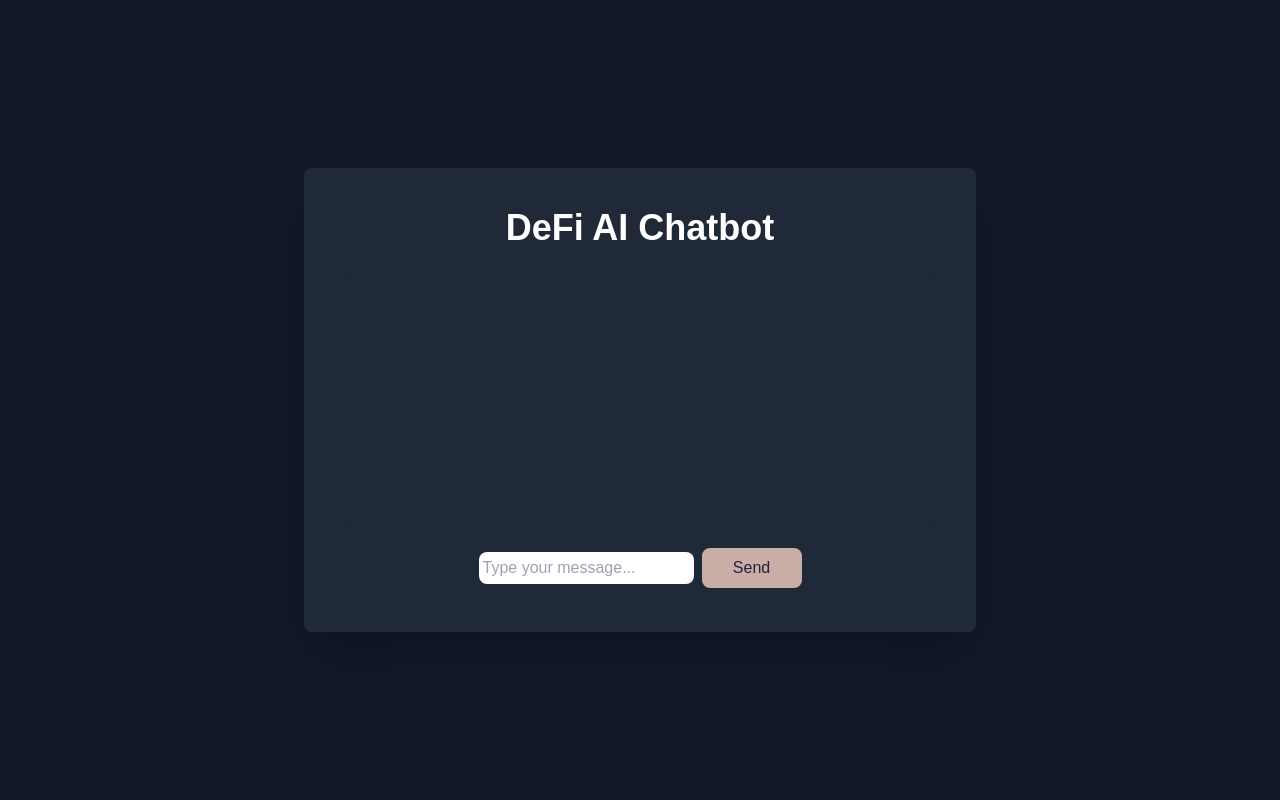
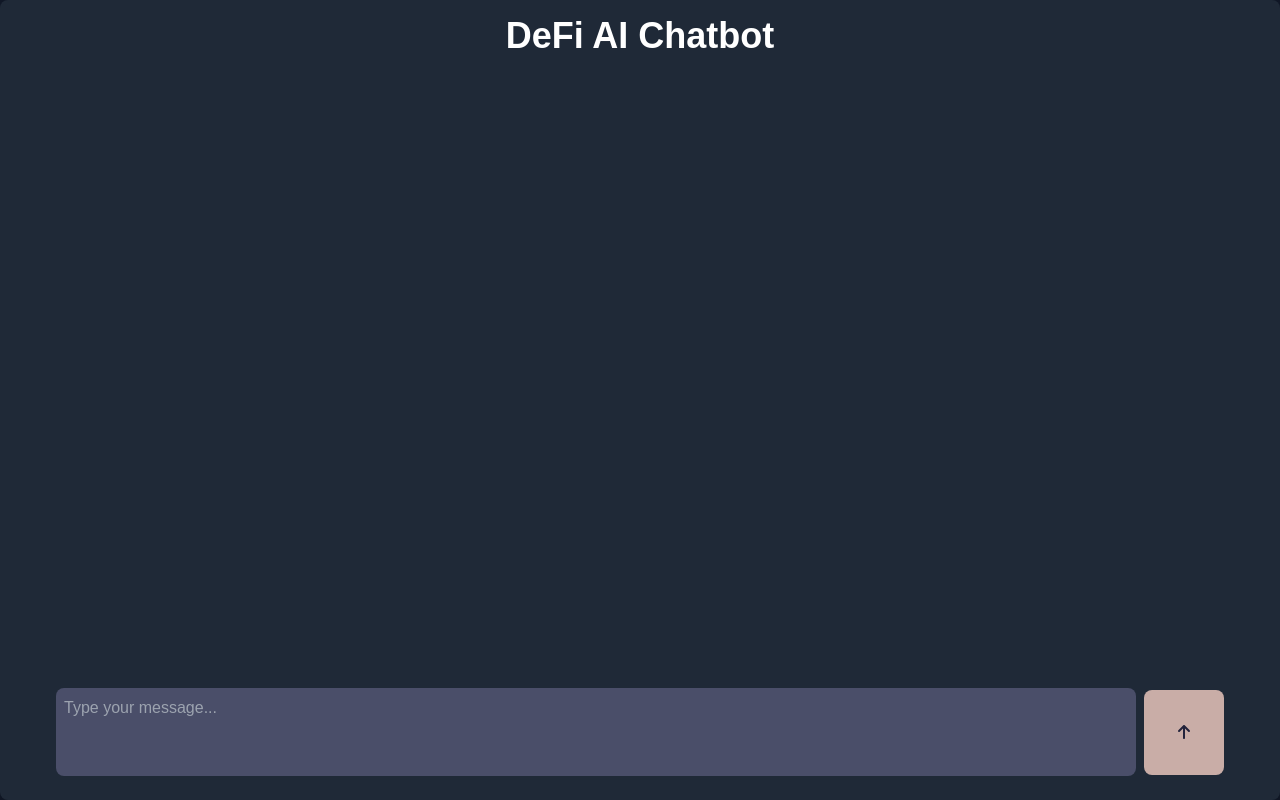
Before and after one commit to nickopicz/fungi-assessment, a Next.js app in the folder frontend/: page / in a window 1280 px wide. Built offline with nearby package versions, Linux system fonts and the light colour scheme.

Commit message:
increased scale of things

```diff
--- a/frontend/app/app.tsx
+++ b/frontend/app/app.tsx
@@ -14,27 +14,22 @@ interface Message {
 const App: React.FC = () => {
 	const [messages, setMessages] = useState<Message[]>([]);
 	const [inputMessage, setInputMessage] = useState<string>('');
-	// const [fullResponse, setFullResponse] = useState<string>('');
 	const fullResponse = useRef('');
 	const dispatch = useDispatch();
 
 	// Function to handle AI message stream updates
 	const handleStreamUpdate = (streamedContent: string) => {
 		setMessages((prevMessages) => {
-			// Check if the last message is from AI and append to it
 			const lastMessage = prevMessages[prevMessages.length - 1];
 			if (lastMessage && lastMessage.role === 'ai') {
 				fullResponse.current = streamedContent;
-				console.log('full response: ', fullResponse);
-				// Append only new content from streamedContent
 				const updatedMessages = [...prevMessages];
 				updatedMessages[updatedMessages.length - 1] = {
 					...lastMessage,
-					content: fullResponse.current, // Append new chunk of content
+					content: fullResponse.current,
 				};
 				return updatedMessages;
 			} else {
-				// If there's no AI message yet, create a new one
 				return [...prevMessages, { content: streamedContent, role: 'ai' }];
 			}
 		});
@@ -46,14 +41,12 @@ const App: React.FC = () => {
 		dispatch(setLoading(true));
 		const userMessage: string = inputMessage;
 
-		// Add user's message to the chat
 		setMessages((prevMessages) => [
 			...prevMessages,
 			{ content: userMessage, role: 'user' },
 		]);
-		setInputMessage(''); // Clear the input field
+		setInputMessage('');
 
-		// Send message to backend and start streaming AI response
 		try {
 			await sendMessageToBackend(userMessage, handleStreamUpdate);
 		} catch (error) {
@@ -66,10 +59,16 @@ const App: React.FC = () => {
 	};
 
 	return (
-		<div className="min-h-screen bg-gray-900 p-8 text-white flex justify-center items-center">
-			<div className="max-w-2xl w-full bg-gray-800 p-10 shadow-2xl rounded-lg">
-				<h1 className="text-4xl font-bold mb-6 text-center">DeFi AI Chatbot</h1>
+		<div className="w-screen h-screen flex flex-col bg-gray-900 text-white">
+			<div className="flex-grow flex flex-col justify-between items-center w-full h-full">
+				<div className="w-full h-full bg-gray-800 p-4 shadow-2xl rounded-lg flex flex-col">
+					<h1 className="text-4xl font-bold mb-4 text-center">
+						DeFi AI Chatbot
+					</h1>
+					<div className="flex-grow overflow-y-auto">
 						<ChatContainer messages={messages} />
+					</div>
+					<div className="mt-4">
 						<InputArea
 							inputMessage={inputMessage}
 							setInputMessage={setInputMessage}
@@ -77,6 +76,8 @@ const App: React.FC = () => {
 						/>
 					</div>
 				</div>
+			</div>
+		</div>
 	);
 };
 
--- a/frontend/components/ChatContainer.tsx
+++ b/frontend/components/ChatContainer.tsx
@@ -1,5 +1,6 @@
 import React, { useEffect, useRef } from 'react';
 import Message from './Message';
+
 interface ChatContainerProps {
 	messages: { content: string; role: 'user' | 'ai' }[];
 }
@@ -17,14 +18,18 @@ const ChatContainer: React.FC<ChatContainerProps> = ({ messages }) => {
 	return (
 		<div
 			ref={chatRef}
-			className="h-64 overflow-y-scroll bg-gray-800 p-4 rounded-lg mb-4"
+			className="h-150 overflow-y-scroll bg-gray-800 p-4 mb-4 flex flex-col gap-4"
 		>
 			{messages.map((message, index) => (
 				<Message
 					key={index}
 					content={message.content}
 					role={message.role}
-					className={message.role === 'user' ? 'bg-accent' : 'bg-background'}
+					className={
+						message.role === 'user'
+							? 'bg-accent ml-auto w-3/4 text-right'
+							: 'bg-background mr-auto w-3/4 text-left'
+					}
 				/>
 			))}
 		</div>
--- a/frontend/components/InputArea.jsx
+++ b/frontend/components/InputArea.jsx
@@ -1,42 +1,40 @@
 import React, { useEffect } from 'react';
 import { useSelector } from 'react-redux';
 import LottiePlayer from './LottiePlayer';
-
+import { FontAwesomeIcon } from '@fortawesome/react-fontawesome';
+import { faArrowUp } from '@fortawesome/free-solid-svg-icons'; // Import the up arrow icon
 
 const InputArea = ({
 	inputMessage,
 	setInputMessage,
 	sendMessage,
 }) => {
-
 	const loading = useSelector((state) => state.loading.isLoading);
 
 	useEffect(() => {
 		console.log('loading val: ', loading);
-
 	}, [loading]);
 
 	return (
-		<div className="flex justify-center items-center p-1">
-			<input
-				className="text-background p-1 rounded-lg"
-				type="text"
+		<div className="flex justify-center items-center p-2 px-10">
+			<textarea
+				className="text-white p-2 rounded-lg w-full resize-none bg-foreground"
+				rows={3}
 				value={inputMessage}
 				onChange={(e) => setInputMessage(e.target.value)}
 				placeholder="Type your message..."
 			/>
 			{loading ? (
 				<div className="ml-2">
-					<LottiePlayer
-					/>
+					<LottiePlayer />
 				</div>
 			) : (
 				<button
 					onClick={sendMessage}
-					className="ml-2 bg-accent text-background p-2 rounded-lg hover:bg-blue-600"
-					style={{ width: '100px', height: '40px' }} // Match button size to the animation
+					className="ml-2 bg-accent text-background p-2 rounded-lg hover:bg-foreground flex justify-center items-center"
+					style={{ width: '85px', height: '85px' }} // Adjust button size to fit the icon
 				>
-					Send
+					<FontAwesomeIcon icon={faArrowUp} className="text-background" /> {/* Up Arrow Icon */}
 				</button>
 			)}
 		</div>
--- a/frontend/components/Message.jsx
+++ b/frontend/components/Message.jsx
@@ -10,7 +10,7 @@ const Message = ({ content, role, className = '' }) => {
 
 	return (
 		<div
-			className={`p-2 my-2 rounded-lg ${role === 'user'
+			className={`p-3 my-2 rounded-lg ${role === 'user'
 				? 'bg-accent text-right text-background'
 				: 'bg-background text-gray-200'
 				} ${className}`}
@@ -19,12 +19,14 @@ const Message = ({ content, role, className = '' }) => {
 				<Image
 					src={content} // The base64-encoded image string
 					alt="AI generated graph"
-					width={500} // Provide a width
-					height={300} // Provide a height
+					width={600} // Provide a width
+					height={500} // Provide a height
 					className="max-w-full h-auto"
 				/>
 			) : (
-				<p className="break-words">{content}</p>
+				<p className="break-words text-lg md:text-xl"> {/* Added text-lg for larger size */}
+					{content}
+				</p>
 			)}
 		</div>
 	);
--- a/frontend/package.json
+++ b/frontend/package.json
@@ -9,6 +9,8 @@
     "lint": "next lint"
   },
   "dependencies": {
+    "@fortawesome/free-solid-svg-icons": "^6.6.0",
+    "@fortawesome/react-fontawesome": "^0.2.2",
     "@reduxjs/toolkit": "^2.2.8",
     "lottie-react": "^2.4.0",
     "next": "14.2.15",
```
Also changed, not shown: 2 other files (tests, documents, lock files or other folders). Lines whose indentation alone changed are shown as unchanged.
